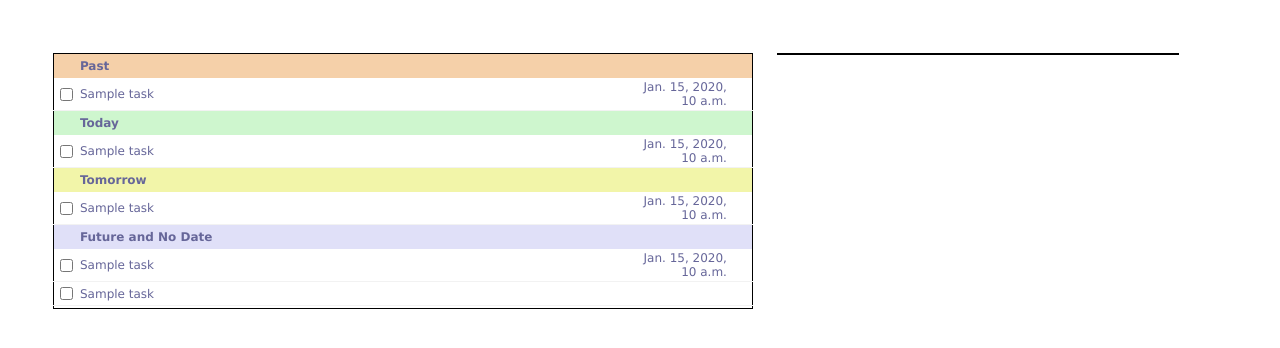
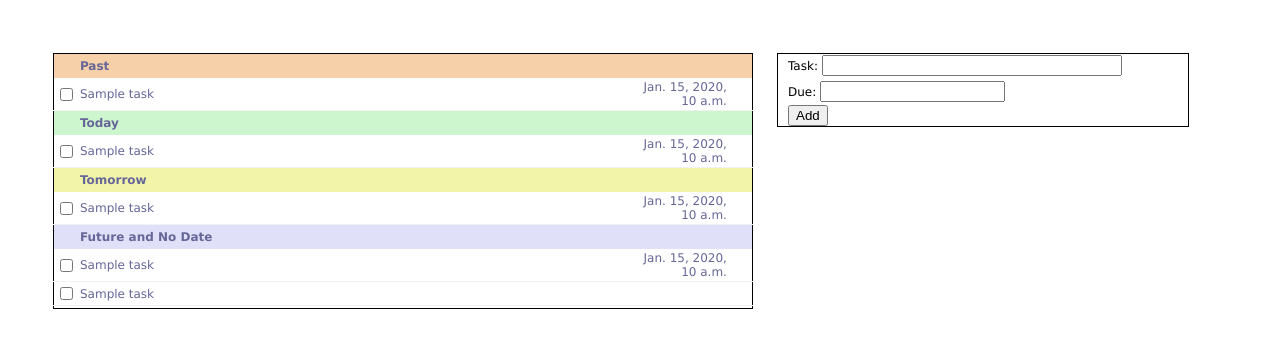
Before and after one commit to jkodali/pythonprojects, a Django app: template tasklist/website/tasklist/managetasks/templates/index.html in a window 1280 px wide. Shown: the top 348 px of the page. Run offline with Django 3.2, Linux system fonts and the light colour scheme; the template is opened without the code that fills it: most values are stand-ins (such as "Sample title", 1, 10 or a date in 2020).

Commit message:
updates made to tasklist website to add ability to add a task from website

```diff
--- a/tasklist/website/tasklist/managetasks/static/js/tasklist.js
+++ b/tasklist/website/tasklist/managetasks/static/js/tasklist.js
@@ -33,4 +33,28 @@ $(document).ready(function() {
 		else
 			row[0].className = '';
 	});
+
+	$("#add").click(function(e) {
+		var savetype = 'add';
+		$.ajax({
+			url: "savetasks/",
+			type: "POST",
+			dataType: "json",
+			data : {
+				save_type: savetype,
+				task_name: $("#taskname").val(),
+				due_date: $("#duedate").val(),
+				csrfmiddlewaretoken: csrf_token
+			},
+			success: function(json) {
+				$("#taskname").val('');
+				$("#duedate").val('');
+				alert('success');
+			},
+			error: function(xhr, errmsg, err) {
+				alert(xhr.status + ": " + xhr.responseText);
+			}
+		});
+		return false;
+	});
 });
--- a/tasklist/website/tasklist/managetasks/static/tasklist_style.css
+++ b/tasklist/website/tasklist/managetasks/static/tasklist_style.css
@@ -123,4 +123,5 @@ body
 	border-right: 1px solid;
 	border-bottom: 1px solid;
 	border-collapse: collapse;
+	padding-left: 10px;
 }
--- a/tasklist/website/tasklist/managetasks/templates/index.html
+++ b/tasklist/website/tasklist/managetasks/templates/index.html
@@ -24,6 +24,8 @@
     taskListData[{{ task.id }}].instances = '{{ task.instances_to_stop_after }}';
     taskListData[{{ task.id }}].repeat_after_previous_done = '{{ task.repeat_after_previous_done }}';
     {% endfor %}
+
+    var csrf_token = '{{ csrf_token }}';
     </script>
 
     <form>
@@ -109,6 +111,9 @@
         </table>
         </div>
         <div id="task-detail-div">
+            <label style="width:100px">Task: </label><input id="taskname" name="taskname" style="width:300px"/><br/>
+            <label style="width:100px">Due: </label><input id="duedate" name="duedate"/><br/>
+            <input type="button" id="add" value="Add"/>
         </div>
     </form>
 </html>
--- a/tasklist/website/tasklist/managetasks/urls.py
+++ b/tasklist/website/tasklist/managetasks/urls.py
@@ -12,4 +12,5 @@ urlpatterns = patterns('',
     url(r'^login/$', views.user_login, name='user_login'),
     url(r'^$', views.index, name='index'),
     url(r'^logout/$', views.user_logout, name='logout'),
+    url(r'^savetasks/$', views.savetasks, name='savetasks'),
 )
```
Also changed, not shown: tasklist/website/tasklist/managetasks/views.py (+19 -0 lines).
